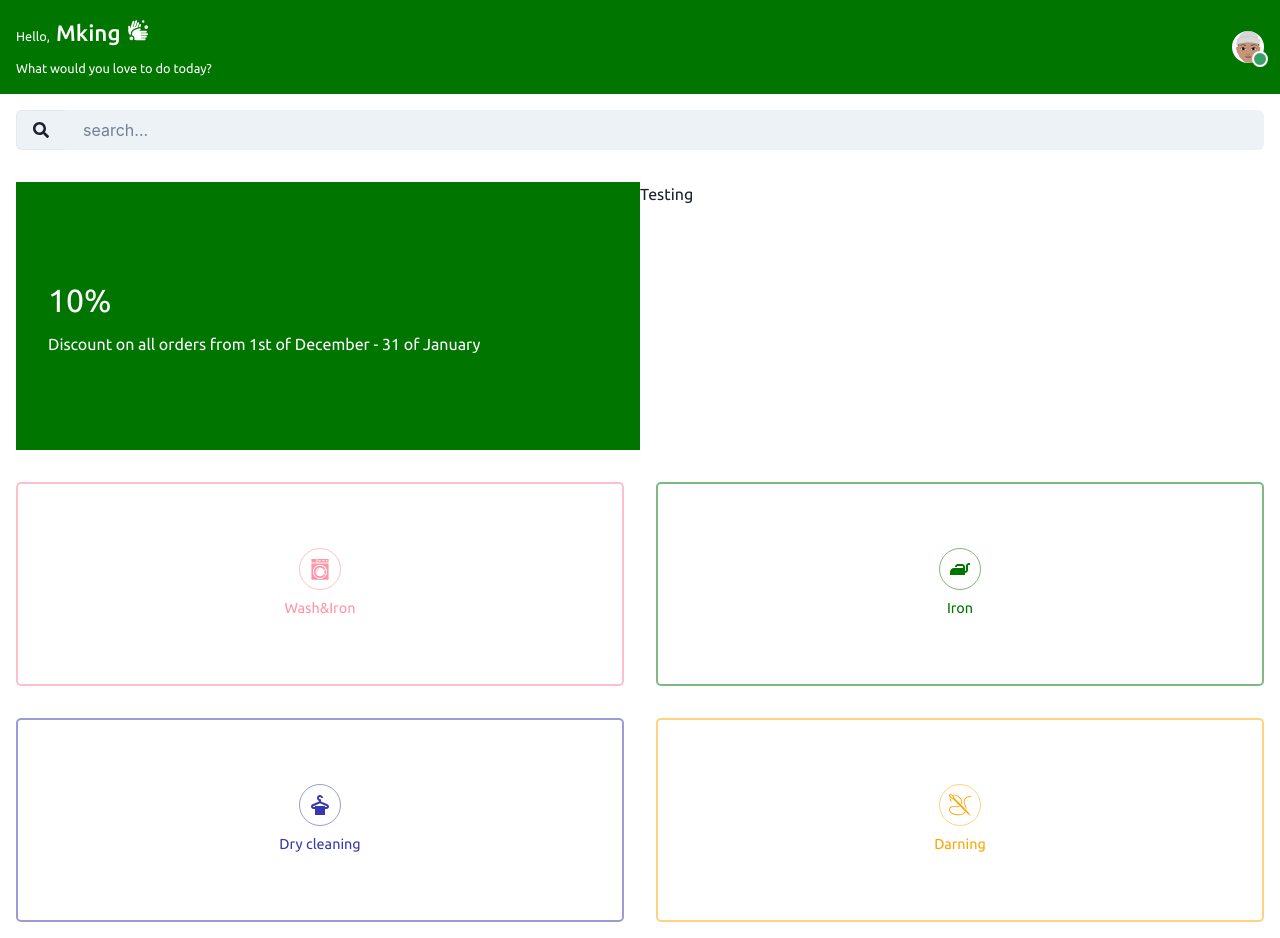
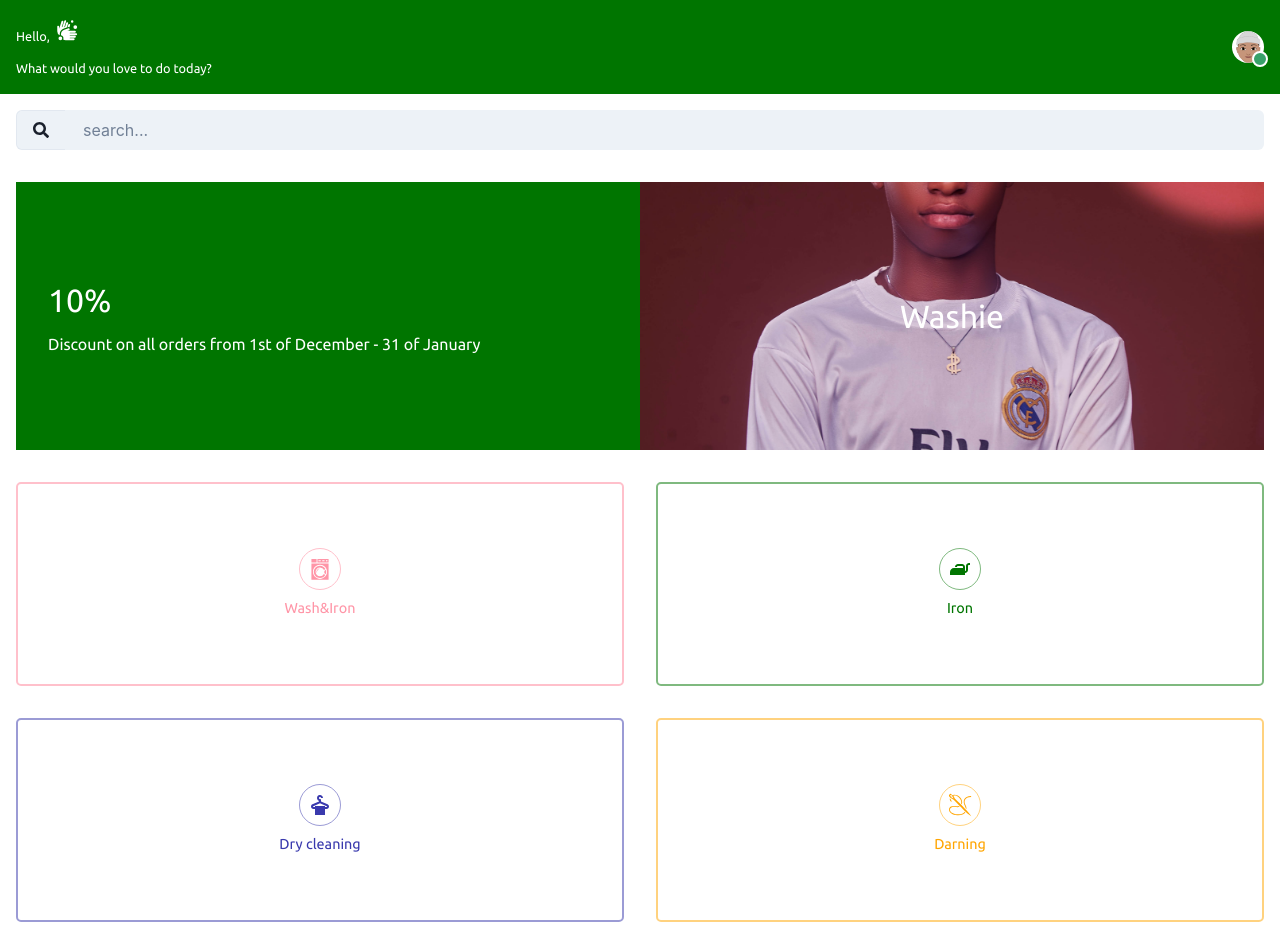
Before and after one commit to codeboyfriend/Wash, a Next.js app: page /home in a window 1280 px wide. Built offline with nearby package versions, Linux system fonts and the light colour scheme.

Commit message:
Set username context

```diff
--- a/components/Banner.js
+++ b/components/Banner.js
@@ -1,7 +1,6 @@
 import {
   Box,
-  Text,
-  Image
+  Text
 } from "@chakra-ui/react";
 import styles from '../css/style.module.css';
 
@@ -31,11 +30,12 @@ const Banner = () => {
           fontSize: ['.8rem', '1rem']
         }}>Discount on all orders from 1st of December - 31 of January </Text>
       </Box>
-      <Box className="rightBanner" sx={{
+      <Box className={styles.rightBanner} sx={{
         w: '50%',
-        h: '200px'
+        color: 'white',
+        fontSize: ['1.2rem', '2rem']
       }}>
-        Testing
+        Washie
       </Box>
     </Box>
   )
--- a/components/Header.js
+++ b/components/Header.js
@@ -6,9 +6,13 @@ import {
   AvatarBadge
 } from '@chakra-ui/react';
 import { FaHandsWash } from "react-icons/fa";
+import { useContext } from 'react';
+import washieContext from '../context/WashieContext';
 
 const Header = () => {
-
+  const {
+    userName
+  } = useContext(washieContext)
   return (
     <Box
       className={styles.font}
@@ -33,7 +37,7 @@ const Header = () => {
           }}>Hello, <span style={{
             fontSize: '1.4rem',
             fontWeight: '500',
-          }}>Mking</span> <FaHandsWash style={{
+          }}>{userName}</span> <FaHandsWash style={{
             fontSize: '1.4rem',
             display: 'inline'
           }} /></Text>
--- a/components/IronHead.js
+++ b/components/IronHead.js
@@ -1,11 +1,11 @@
 import styles from '../css/style.module.css';
 import {
-    Box,
-    Text
+  Box,
+  Text
 } from '@chakra-ui/react';
 
 import {
-    FaArrowAltCircleLeft
+  FaArrowAltCircleLeft
 } from 'react-icons/fa';
 
 const IronHead = () => {
--- a/components/Service.js
+++ b/components/Service.js
@@ -13,6 +13,8 @@ import {
     GiWashingMachine,
     GiSewingNeedle
 } from "react-icons/gi"
+
+import Link from 'next/link';
 
 const Service = () => {
     const boxStyle = {
@@ -46,7 +48,7 @@ const Service = () => {
         padding: ['.5rem', '1rem']
       }}
     >
-      <a href='/wash'>
+      <Link href='/wash'>
         <Box
           className="boxes"
           sx={boxStyle}
@@ -56,8 +58,9 @@ const Service = () => {
           <Text sx={iconStyles} border="1px solid rgb(255, 192, 203)"><GiWashingMachine /></Text>
           <Text sx={size}>Wash&Iron</Text>
         </Box>
-      </a>
+      </Link>
 
+      <Link href={'/iron'}>
         <Box
           className="boxes"
           sx={boxStyle}
@@ -67,6 +70,7 @@ const Service = () => {
           <Text sx={iconStyles} border="1px solid rgba(0, 117, 0, 0.5)"><MdIron /></Text>
           <Text sx={size}>Iron</Text>
         </Box>
+      </Link>
 
       <Box
         className="boxes"
--- a/context/WashieContext.js
+++ b/context/WashieContext.js
@@ -13,6 +13,7 @@ export function WashieProvider ({ children }) {
     const [heater, setHeater] = useState(false);
     const [detergent, setDetergent] = useState(false);
     const [order, setOrder] = useState(false);
+    const [note, setNote] = useState("");
 
     return (
         <washieContext.Provider value = {{
@@ -30,7 +31,9 @@ export function WashieProvider ({ children }) {
             setAgent,
             setHeater,
             setDetergent,
-            setSoftner
+            setSoftner,
+            note,
+            setNote
         }}>
             { children }
         </washieContext.Provider>
--- a/css/style.module.css
+++ b/css/style.module.css
@@ -23,4 +23,7 @@
   background-repeat: no-repeat;
   background-size: cover;
   background-position: center;
+  display: flex;
+  justify-content: center;
+  align-items: center;
 }/*# sourceMappingURL=style.module.css.map */
--- a/styles/style.scss
+++ b/styles/style.scss
@@ -24,4 +24,7 @@
     background-repeat: no-repeat;
     background-size: cover;
     background-position: center;
+    display: flex;
+    justify-content: center;
+    align-items: center;
 }
```
Also changed, not shown: components/Boxes.js (+12 -2 lines), components/Head.js (+8 -6 lines), pages/index.js (+12 -1 lines), 1 other file (tests, documents, lock files or other folders). Lines whose indentation alone changed are shown as unchanged.
